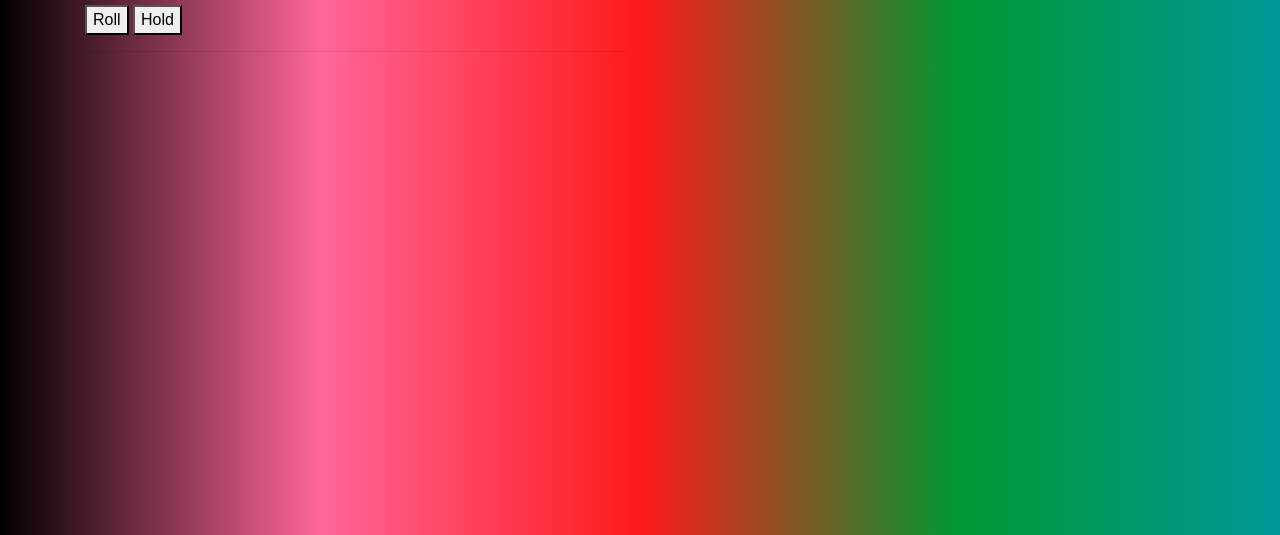
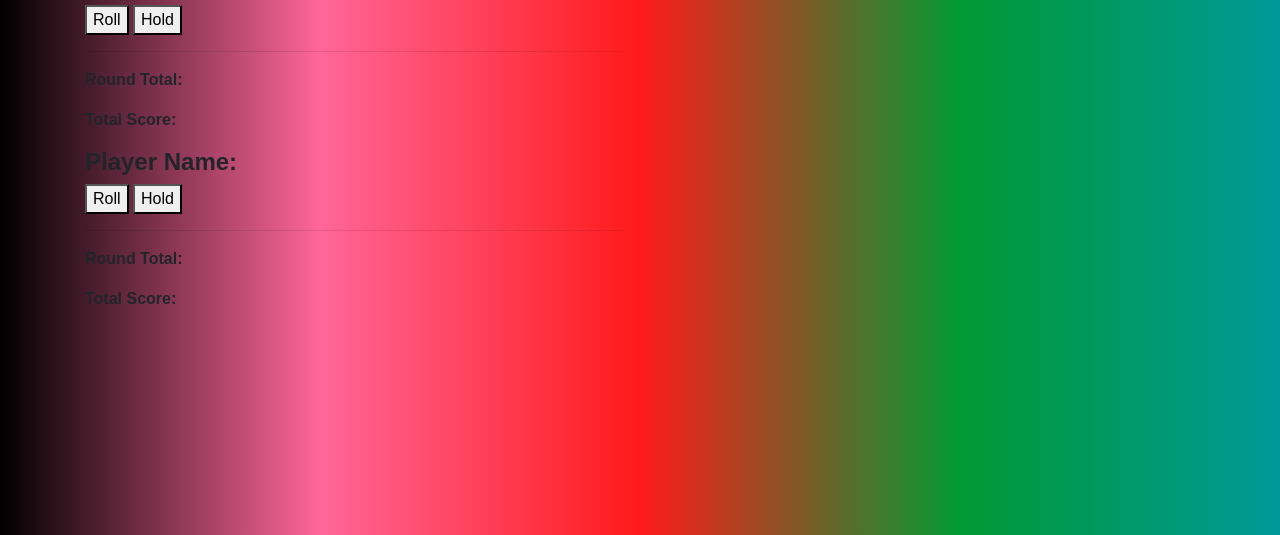
Before and after one commit to lulumoha/ip4-dice, a plain HTML site: page index.html in a window 1280 px wide. Both pictures are taken after a click on the button "Play". Shown: the part 265-800 px from the top of the page. Drawn offline with nearby package versions, Linux system fonts and the light colour scheme.

Commit message:
update changes

```diff
--- a/index.html
+++ b/index.html
@@ -45,8 +45,23 @@
             <button id="player1-hold">Hold</button>
               <hr>
 
+              <p><strong>Round Total: <span id="round-total-1"></span></p>
+        <p><strong>Total Score: <span id="total-score-1"></span></p>
+        </div>
+     </div>
 
+     <div class = "row">
+        <div class="col-md-6">
+          <h4><b>Player Name:<span id = "player2Name"><span></b></h4>
+          <button id="player2-roll">Roll</button>
+          <button id="player2-hold">Hold</button>
+          <hr>
+          <p><strong>Round Total: <span id="round-total-2"></span></strong></p>
+          <p><strong>Total Score: <span id="total-score-2"></span></strong></p>
+       </div>
 
+     </div>
+    </div>
 
 
         <script src="https://code.jquery.com/jquery-3.2.1.slim.min.js" integrity="sha384-KJ3o2DKtIkvYIK3UENzmM7KCkRr/rE9/Qpg6aAZGJwFDMVNA/GpGFF93hXpG5KkN" crossorigin="anonymous"></script>
```
Also changed, not shown: js/script.js (+4 -3 lines).
